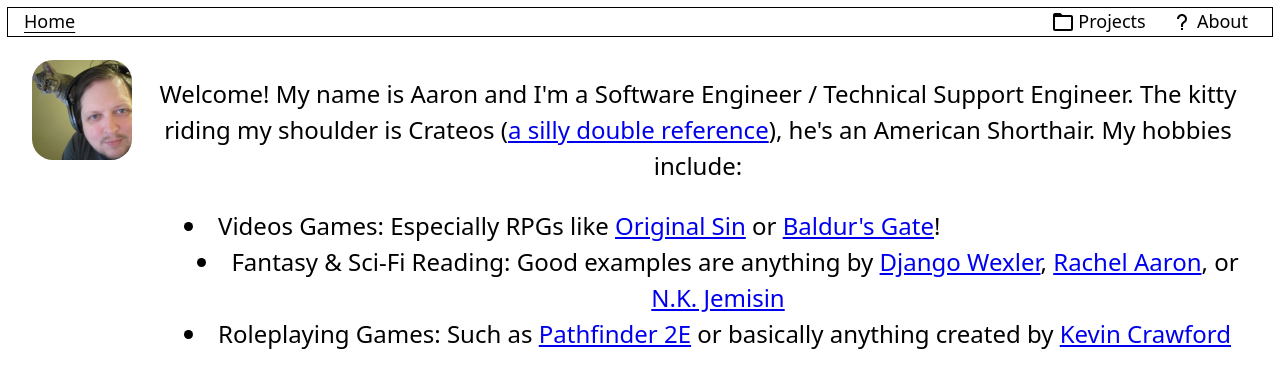
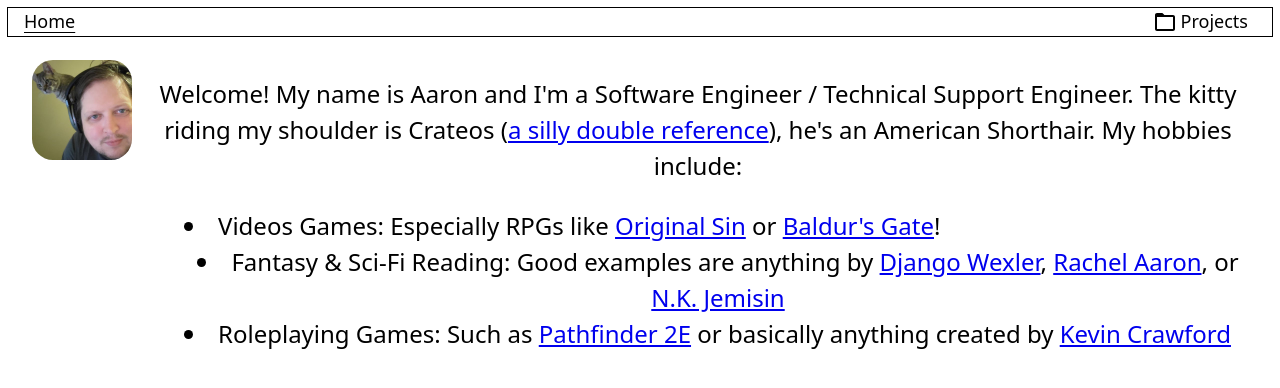
Before and after one commit to DemonMage/demonmage.com, a React (Vite) app: page / in a window 1280 px wide. Shown: the top 388 px of the page. Built offline with nearby package versions, Linux system fonts and the light colour scheme.

Commit message:
Removed About link (superfluous)

```diff
--- a/src/components/NavBar.jsx
+++ b/src/components/NavBar.jsx
@@ -20,9 +20,6 @@ function NavBar() {
             link={PROJECT_LINK}
           />
         </li>
-        <li>
-          <NavBarItem name="About" image={ABOUT_IMAGE} link={ABOUT_LINK} />
-        </li>
       </ul>
     </div>
   );
```
